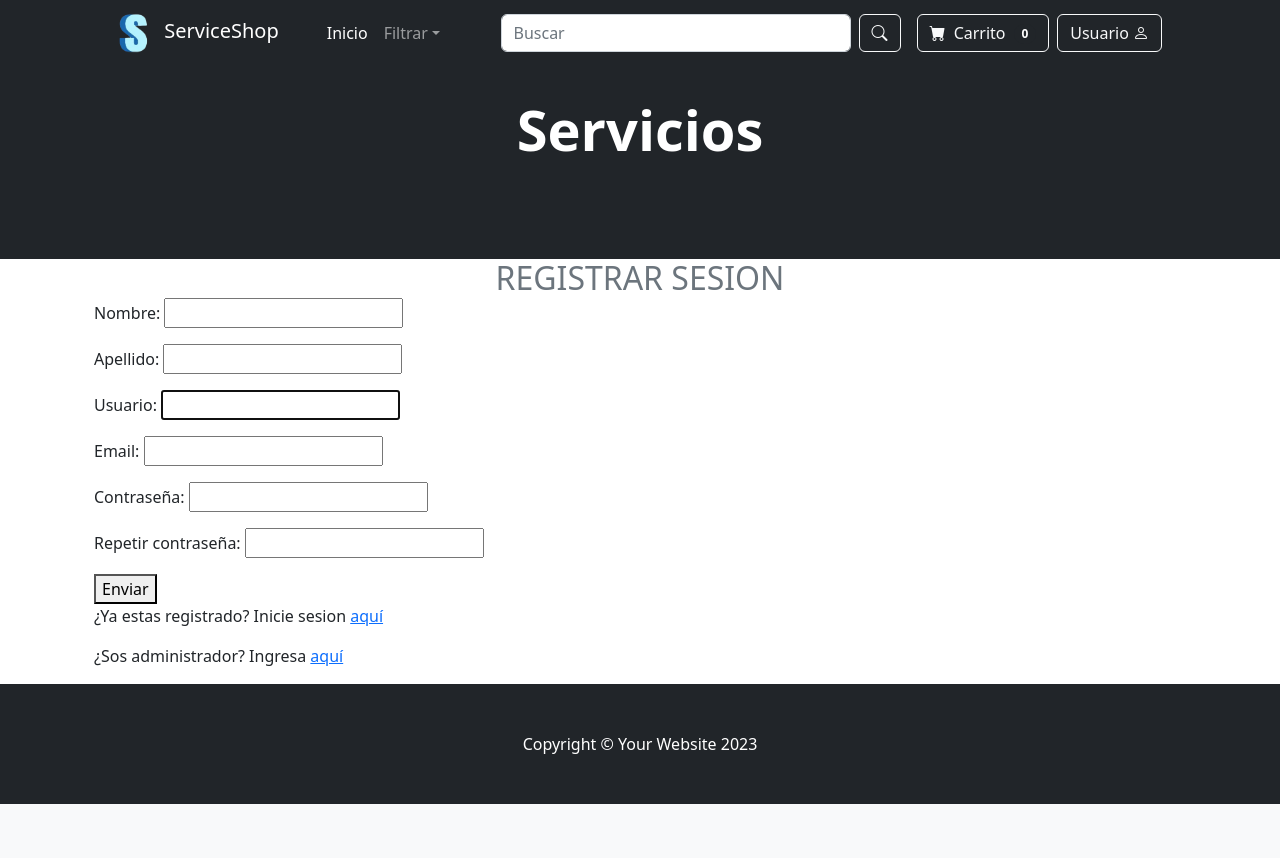
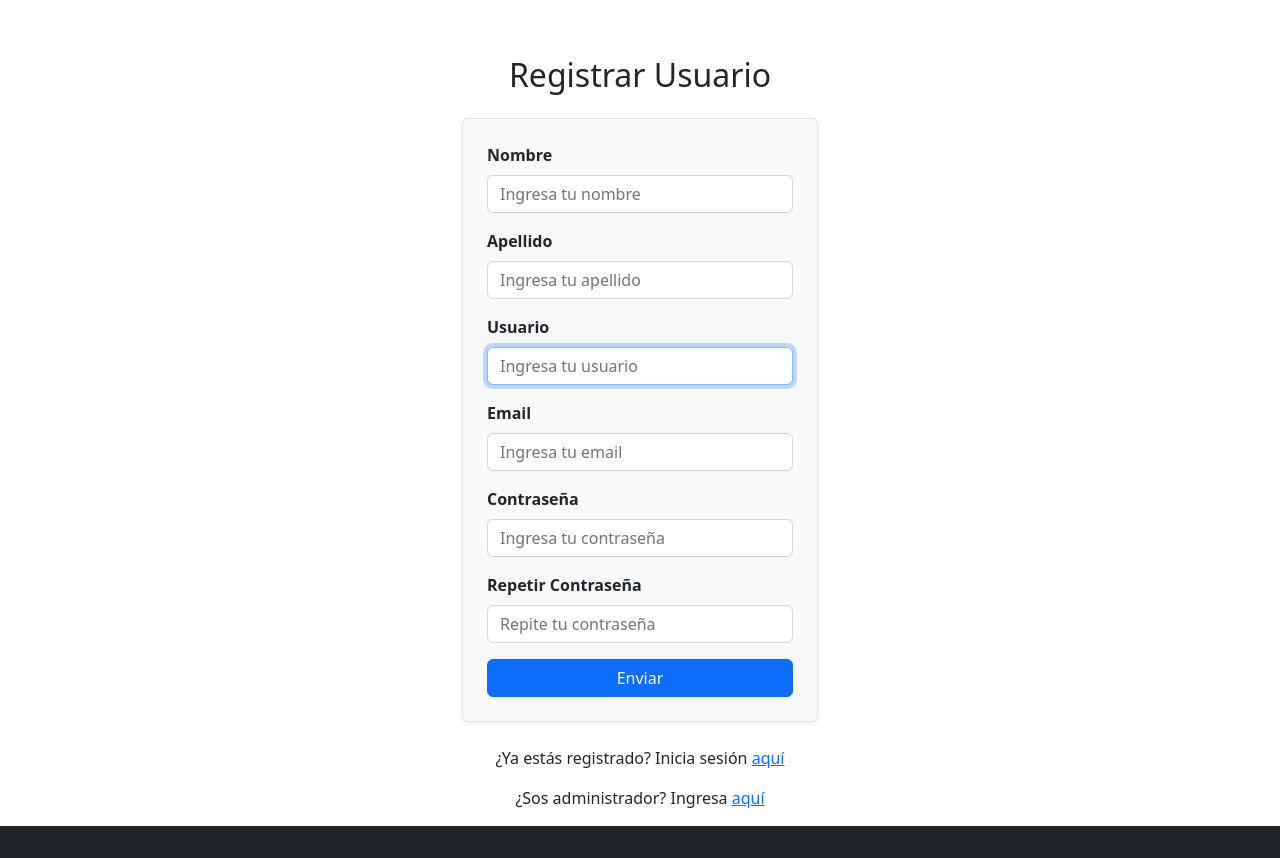
Before and after one commit to seleluciano/ServiceShop, a Django app: page /appserviceshop/registrarusuario/ in a window 1280 px wide. Before the commit the page ends 804 px from the top, so only its background shows below. Run offline with Django 5.2, Linux system fonts and the light colour scheme; some libraries are stand-ins or nearby versions.

Commit message:
pagina inicio, iniciar sesion, registrar usuario

```diff
--- a/ServiceShop/ServiceShop/settings.py
+++ b/ServiceShop/ServiceShop/settings.py
@@ -39,6 +39,7 @@ INSTALLED_APPS = [
     'django.contrib.messages',
     'django.contrib.staticfiles',
     'appserviceshop',
+    'widget_tweaks',
 ]
 
 MIDDLEWARE = [
--- a/ServiceShop/appserviceshop/forms.py
+++ b/ServiceShop/appserviceshop/forms.py
@@ -1,22 +1,24 @@
 from django.contrib.auth.forms import UserCreationForm
+from django.contrib.auth.forms import AuthenticationForm
 from django import forms
 from django.contrib.auth.models import User
 from .models import *
 
 
 class UserRegisterForm(UserCreationForm):
-    first_name=forms.CharField(label="Nombre")
-    last_name=forms.CharField(label="Apellido")
-    username=forms.CharField(label="Usuario")
-    email = forms.EmailField()
-    password1 = forms.CharField(label="Contraseña", widget=forms.PasswordInput)
-    password2 = forms.CharField(label="Repetir contraseña", widget=forms.PasswordInput)
+    first_name = forms.CharField(label="Nombre", widget=forms.TextInput(attrs={'class': 'form-control', 'placeholder': 'Ingresa tu nombre'}))
+    last_name = forms.CharField(label="Apellido", widget=forms.TextInput(attrs={'class': 'form-control', 'placeholder': 'Ingresa tu apellido'}))
+    username = forms.CharField(label="Usuario", widget=forms.TextInput(attrs={'class': 'form-control', 'placeholder': 'Ingresa tu usuario'}))
+    email = forms.EmailField(widget=forms.EmailInput(attrs={'class': 'form-control', 'placeholder': 'Ingresa tu email'}))
+    password1 = forms.CharField(label="Contraseña", widget=forms.PasswordInput(attrs={'class': 'form-control', 'placeholder': 'Ingresa tu contraseña'}))
+    password2 = forms.CharField(label="Repetir contraseña", widget=forms.PasswordInput(attrs={'class': 'form-control', 'placeholder': 'Repite tu contraseña'}))
 
     class Meta:
         model = User
-        fields = ['first_name','last_name','username', 'email', 'password1', 'password2']
-        # Saca los mensajes de ayuda
-        help_texts = {k:"" for k in fields}
+        fields = ['first_name', 'last_name', 'username', 'email', 'password1', 'password2']
+        help_texts = {k: "" for k in fields}
+
+
 
 
 class ServiceForm(forms.ModelForm):
--- a/ServiceShop/appserviceshop/templates/padre.html
+++ b/ServiceShop/appserviceshop/templates/padre.html
@@ -1,4 +1,4 @@
-{%load static%}
+{% load static %}
 <!DOCTYPE html>
 <html lang="en">
 <head>
@@ -7,18 +7,19 @@
     <meta name="description" content="" />
     <meta name="author" content="" />
     <title>SERVICESHOP</title>
-         <!-- Favicon-->
-        <link rel="icon" type="image/x-icon" href="assets/favicon.ico" />
-        <!-- Bootstrap icons-->
+    <!-- Favicon -->
+    <link rel="icon" type="image/x-icon" href="{% static 'img/favicon.ico' %}" />
+    <!-- Bootstrap icons -->
     <link href="https://cdn.jsdelivr.net/npm/bootstrap-icons@1.5.0/font/bootstrap-icons.css" rel="stylesheet" />
-        <!-- Core theme CSS (includes Bootstrap)-->
-        <link href="{%static 'css/styles.css' %}" rel="stylesheet" />
+    <!-- Core theme CSS (includes Bootstrap) -->
+    <link href="{% static 'css/styles.css' %}" rel="stylesheet" />
 </head>
-    <body>
-        <!-- Navigation-->
+<body class="d-flex flex-column min-vh-100">
+    <!-- Navigation -->
+    {% if not hide_navbar %}
     <nav class="navbar navbar-expand-lg navbar-dark bg-dark fixed-top">
         <div class="container px-4 px-lg-5">
-                <a class="navbar-brand" href="#!">
+            <a class="navbar-brand" href="{% url 'inicio' %}">
                 <img src="{% static 'img/logo.png' %}" alt="Logo" style="height: 40px; margin-right: 10px;">
                 ServiceShop
             </a>
@@ -27,7 +28,9 @@
             </button>
             <div class="collapse navbar-collapse" id="navbarSupportedContent">
                 <ul class="navbar-nav me-auto mb-2 mb-lg-0 ms-lg-4">
-                        <li class="nav-item"><a class="nav-link active" aria-current="page" href="#!">Inicio</a></li>
+                    <li class="nav-item">
+                        <a class="nav-link active" aria-current="page" href="{% url 'inicio' %}">Inicio</a>
+                    </li>
                     <li class="nav-item dropdown">
                         <a class="nav-link dropdown-toggle" id="navbarDropdown" href="#" role="button" data-bs-toggle="dropdown" aria-expanded="false">Filtrar</a>
                         <ul class="dropdown-menu" aria-labelledby="navbarDropdown">
@@ -60,30 +63,21 @@
             </div>
         </div>
     </nav>
-
-        <!-- Header-->
-        <header class="bg-dark py-5">
-            <div class="container px-4 px-lg-5 my-5">
-                <div class="text-center text-white">
-                    <h1 class="display-4 fw-bolder">Servicios</h1>
-                    <p class="lead fw-normal text-white-50 mb-0"></p>
-                </div>
-            </div>
-        </header>
+    {% endif %}
 
     {% block contenidoQueCambia %}
+    {% endblock %}
 
-        {% endblock  %}
+    <!-- Footer -->
+    <footer class="bg-dark text-light py-3 mt-auto">
+        <div class="container text-center">
+            <!-- El pie de página está vacío y sólo tiene el color de fondo -->
+        </div>
+    </footer>
 
-
-
-        <!-- Footer-->
-        <footer class="py-5 bg-dark">
-            <div class="container"><p class="m-0 text-center text-white">Copyright &copy; Your Website 2023</p></div>
-        </footer>
-        <!-- Bootstrap core JS-->
+    <!-- Bootstrap core JS -->
     <script src="https://cdn.jsdelivr.net/npm/bootstrap@5.2.3/dist/js/bootstrap.bundle.min.js"></script>
-        <!-- Core theme JS-->
-        <script src="js/scripts.js"></script>
+    <!-- Core theme JS -->
+    <script src="{% static 'js/scripts.js' %}"></script>
 </body>
 </html>
--- a/ServiceShop/appserviceshop/templates/registrarusuario.html
+++ b/ServiceShop/appserviceshop/templates/registrarusuario.html
@@ -1,35 +1,59 @@
-
 {% extends "padre.html" %}
 {% load static %}
 {% block contenidoQueCambia %}
-<!DOCTYPE html>
-<html lang="en">
 
-<body id="page-top">
-    <section class="page-section">
-        <div class="container">
-            <!-- Portfolio Section Heading-->
-            <h2 class="page-section-heading text-center text-uppercase text-secondary mb-0">REGISTRAR SESION</h2>
-            <!-- Icon Divider-->
-            <div class="divider-custom">
-                <div class="divider-custom-line"></div>
-                <div class="divider-custom-icon"><i class="fas fa-star"></i></div>
-                <div class="divider-custom-line"></div>
-            </div>
-        <div class="container">
-            <form action="/appserviceshop/registrousuario/" method="POST" class=formulario>
+<div class="container mt-2 pt-5">
+    <div class="row justify-content-center">
+        <div class="col-md-6 col-lg-4">
+            <h2 class="text-center mb-4">Registrar Usuario</h2>
+            <form action="/appserviceshop/registrousuario/" method="POST" class="border p-4 rounded shadow-sm bg-light">
                 {% csrf_token %}
-                {{ form.as_p }}
-               <button type="submit">Enviar</button>
-               <p>¿Ya estas registrado? Inicie sesion <a href="{% url 'iniciosesion' %}">aquí</a></p>
-               <p>¿Sos administrador? Ingresa <a href="{% url 'admin:index' %}">aquí</a></p>
-               </form>
-               {% if mensaje %}
-              <p class="mensaje">{{ mensaje }}</p>
-              {% endif %}
+
+                <div class="mb-3">
+                    <label for="{{ form.first_name.id_for_label }}" class="form-label"><strong>Nombre</strong></label>
+                    {{ form.first_name }}
+                </div>
+
+                <div class="mb-3">
+                    <label for="{{ form.last_name.id_for_label }}" class="form-label"><strong>Apellido</strong></label>
+                    {{ form.last_name }}
+                </div>
+
+                <div class="mb-3">
+                    <label for="{{ form.username.id_for_label }}" class="form-label"><strong>Usuario</strong></label>
+                    {{ form.username }}
+                </div>
+
+                <div class="mb-3">
+                    <label for="{{ form.email.id_for_label }}" class="form-label"><strong>Email</strong></label>
+                    {{ form.email }}
+                </div>
+
+                <div class="mb-3">
+                    <label for="{{ form.password1.id_for_label }}" class="form-label"><strong>Contraseña</strong></label>
+                    {{ form.password1 }}
+                </div>
+
+                <div class="mb-3">
+                    <label for="{{ form.password2.id_for_label }}" class="form-label"><strong>Repetir Contraseña</strong></label>
+                    {{ form.password2 }}
+                </div>
+
+                <button type="submit" class="btn btn-primary w-100">Enviar</button>
+            </form>
+
+            <p class="text-center mt-4">
+                ¿Ya estás registrado? Inicia sesión <a href="{% url 'iniciosesion' %}" class="link-primary">aquí</a>
+            </p>
+            <p class="text-center">
+                ¿Sos administrador? Ingresa <a href="{% url 'admin:index' %}" class="link-primary">aquí</a>
+            </p>
+
+            {% if mensaje %}
+                <p class="text-center text-danger mt-3">{{ mensaje }}</p>
+            {% endif %}
         </div>
-    </section>
-</body>
-</html>
+    </div>
+</div>
 
 {% endblock %}
--- a/ServiceShop/appserviceshop/views.py
+++ b/ServiceShop/appserviceshop/views.py
@@ -1,4 +1,4 @@
-from django.shortcuts import render
+from django.shortcuts import render, redirect
 from appserviceshop.models import *
 from django.contrib.auth import authenticate, login
 from django.contrib.auth.forms import AuthenticationForm
@@ -9,8 +9,11 @@ from django.views.generic.edit import UpdateView, DeleteView,CreateView
 #from django.views.generic.detail import DetailView
 from django.contrib.auth.mixins import LoginRequiredMixin
 from .models import Servicio
+from django.urls import reverse_lazy
+from django.views.generic.edit import CreateView
 
 
+@login_required
 def Inicio(request):
     servicios = Servicio.objects.all()  # Obtiene todos los servicios
     return render(request, 'index.html', {'servicios': servicios})
@@ -24,13 +27,14 @@ def Iniciosesion(request):
             user = authenticate(username=usuario, password=contrasenia)
             if user is not None:
                 login(request, user)
-                return render(request, "index.html", {"mensaje": f"Bienvenido {usuario}"})
+                return redirect('inicio')  # Redirige al inicio o a la página deseada
             else:
-                return render(request, "iniciosesion.html", {"mensaje": "Datos incorrectos"})
+                return render(request, "iniciosesion.html", {"mensaje": "Datos incorrectos", "hide_navbar": True})
         else:
-            return render(request, "iniciosesion.html", {"mensaje": "Formulario erroneo"})
+            return render(request, "iniciosesion.html", {"mensaje": "Formulario erróneo", "hide_navbar": True})
+
     form = AuthenticationForm()
-    return render(request, "iniciosesion.html", {'form': form})
+    return render(request, "iniciosesion.html", {'form': form, 'hide_navbar': True})
 
 def Registrarusuario(request):
     if request.method == 'POST':
@@ -42,14 +46,14 @@ def Registrarusuario(request):
     else:
         form = UserRegisterForm()
 
-    return render(request, "registrarusuario.html", {'form': form})
+    return render(request, "registrarusuario.html", {'form': form, 'hide_navbar': True})
 
 @login_required
 def Logout(request):
     return render(request, "cerrarsesion.html")
 
-class Crearservicio(LoginRequiredMixin,CreateView):
-    model=Servicio
-    fields=['nombre','descripcion','tipo']
-    success_url = '/appserviceshop/servicio/list'
-    template_name="crearservicio.html"
+class Crearservicio(LoginRequiredMixin, CreateView):
+    model = Servicio
+    fields = ['name', 'categoria', 'precio', 'zona', 'descripcion', 'disponibilidadhoraria', 'imagen']
+    success_url = reverse_lazy('inicio')  # Cambiado a 'inicio'
+    template_name = "crearservicio.html"
```
Also changed, not shown: ServiceShop/appserviceshop/templates/crearservicio.html (+44 -8 lines), ServiceShop/appserviceshop/templates/iniciosesion.html (+24 -13 lines), ServiceShop/appserviceshop/migrations/0001_initial.py, ServiceShop/db.sqlite3. Lines whose indentation alone changed are shown as unchanged.
